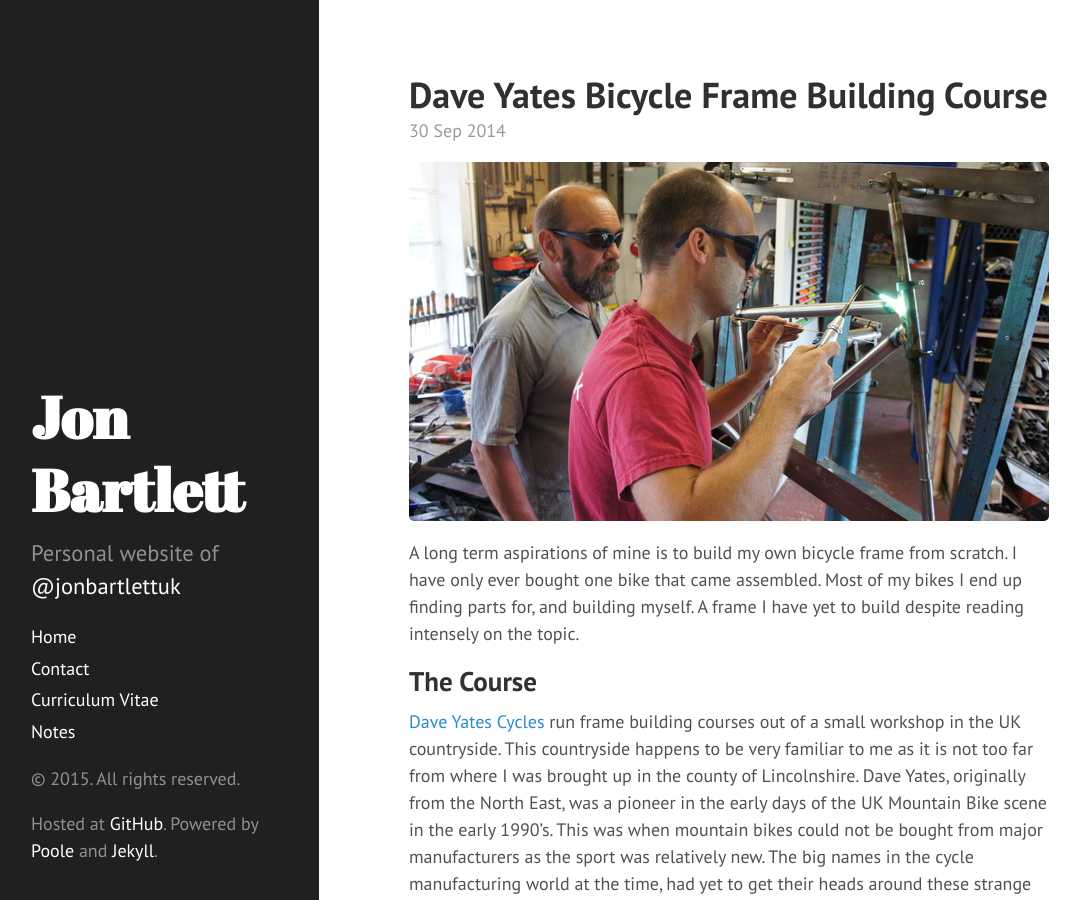
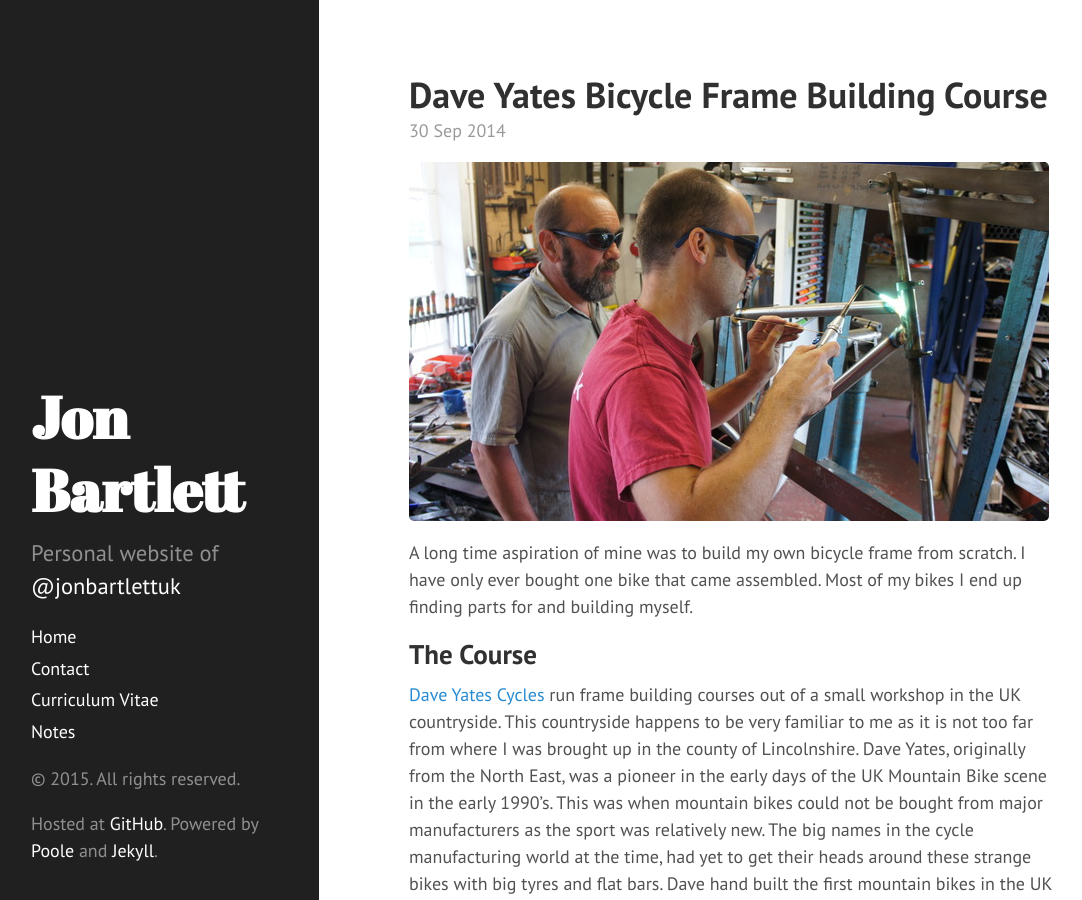
Before and after one commit to jonbartlett/jonbartlett.github.io, a Jekyll site: the page built from _posts/2014-09-30-dave-yates-frame-building.md, in a window 1280 px wide and 900 px high. Shown: the whole window, without its empty margins (5-1087 px from the left). Built offline with Jekyll 4.4.1, drawn with Linux system fonts in a browser that asks for light colours; Markdown is read by kramdown in place of the engine named in the settings; comment, search, counter and statistics services are not loaded.

Commit message:
update post

```diff
--- a/_posts/2014-09-30-dave-yates-frame-building.md
+++ b/_posts/2014-09-30-dave-yates-frame-building.md
@@ -5,7 +5,7 @@ comments: true
 ---
 ![{{ page.title }}](/public/images/2014-07-28-brazing-resize.jpg)
 
-A long term aspirations of mine is to build my own bicycle frame from scratch. I have only ever bought one bike that came assembled. Most of my bikes I end up finding parts for, and building myself. A frame I have yet to build despite reading intensely on the topic.
+A long time aspiration of mine was to build my own bicycle frame from scratch. I have only ever bought one bike that came assembled. Most of my bikes I end up finding parts for and building myself.
 
 ## The Course
 
```
